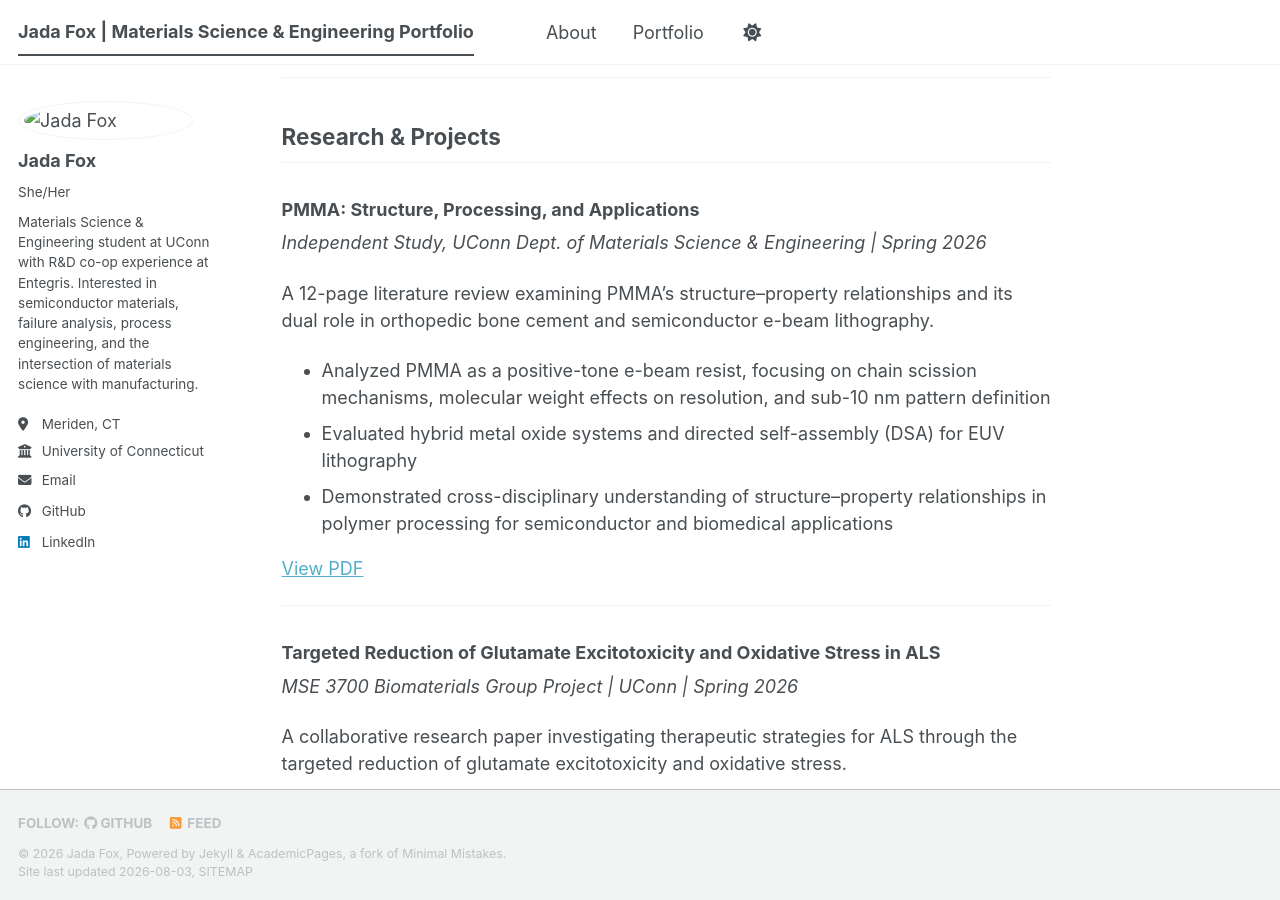
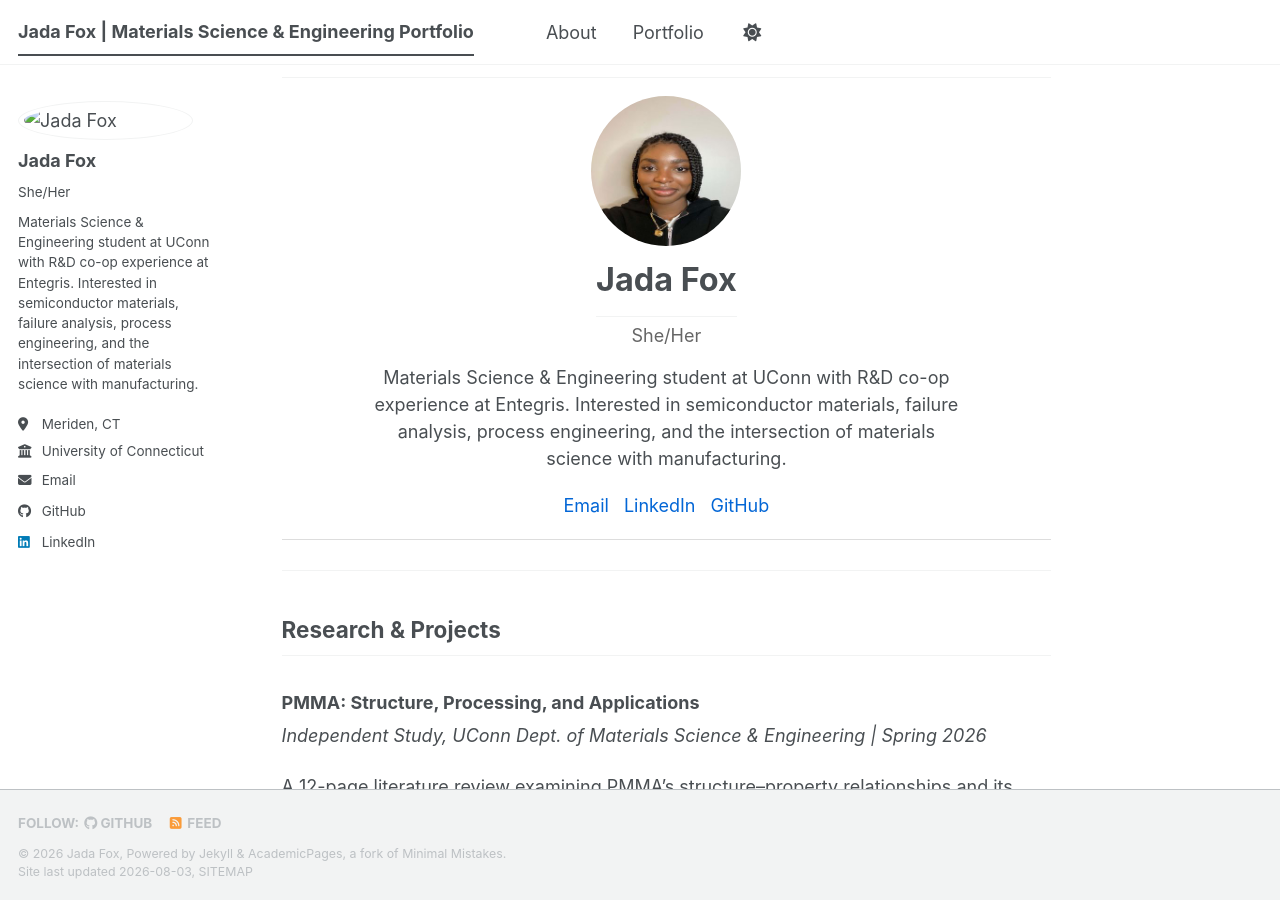
Before and after one commit to FoxJada/FoxJada.github.io, a Jekyll site: the page built from _pages/about.md, in a window 1280 px wide and 900 px high, scrolled down 540 px. Built offline with Jekyll 4.4.1, drawn with Linux system fonts in a browser that asks for light colours; a style sheet for code colours, icons or effects is not loaded.

Commit message:
Update about.md

```diff
--- a/_pages/about.md
+++ b/_pages/about.md
@@ -2,6 +2,26 @@
 layout: single
 title: About Me
 permalink: /
+---
+
+<div style="display: flex; flex-direction: column; align-items: center; text-align: center; margin-bottom: 30px; border-bottom: 1px solid #ddd; padding-bottom: 20px;">
+
+    <!-- FIXED: Added border-radius: 50% to make it a circle -->
+    <img src="/white-Headshot-2.jpeg" alt="Jada Fox" style="width: 150px; height: 150px; border-radius: 50%; object-fit: cover; margin-bottom: 15px;">
+
+    <h2 style="margin: 0 0 5px 0; font-size: 1.8rem;">Jada Fox</h2>
+    <p style="margin: 0 0 5px 0; font-size: 1rem; color: #666;">She/Her</p>
+
+    <p style="max-width: 600px; margin: 10px 0;">Materials Science & Engineering student at UConn with R&D co-op experience at Entegris. Interested in semiconductor materials, failure analysis, process engineering, and the intersection of materials science with manufacturing.</p>
+
+    <!-- FIXED: Removed the emojis next to the links for a cleaner look -->
+    <div style="display: flex; gap: 15px; margin-top: 10px;">
+        <a href="mailto:jada.fox@uconn.edu" style="text-decoration: none; color: #0366d6;">Email</a>
+        <a href="https://linkedin.com/in/jada-fox-aba5432b" target="_blank" style="text-decoration: none; color: #0366d6;">LinkedIn</a>
+        <a href="https://github.com/FoxJada" target="_blank" style="text-decoration: none; color: #0366d6;">GitHub</a>
+    </div>
+</div>
+
 ---
 
 <div style="display: flex; flex-direction: column; align-items: center; text-align: center; margin-bottom: 30px; border-bottom: 1px solid #ddd; padding-bottom: 20px;">
```
